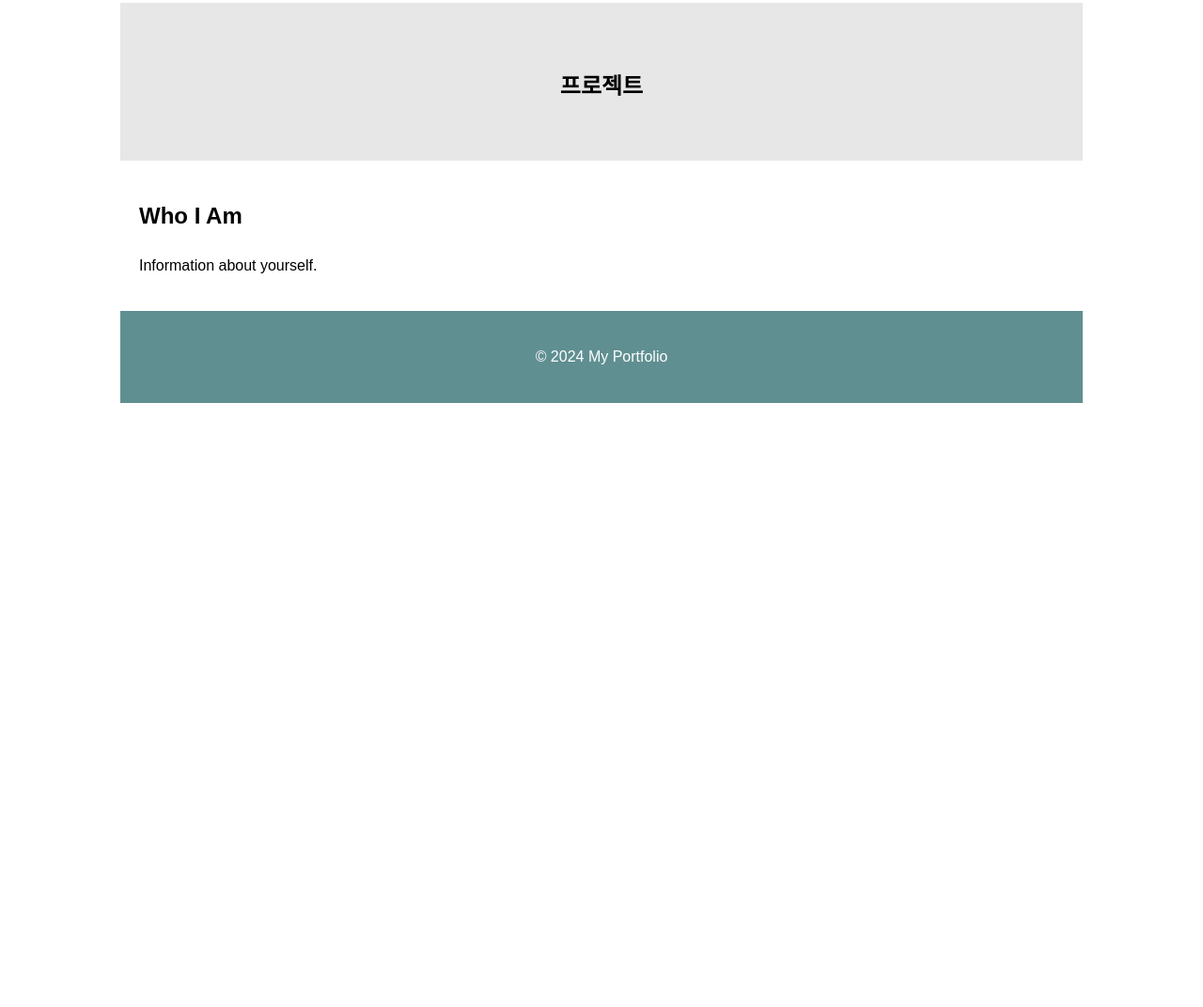
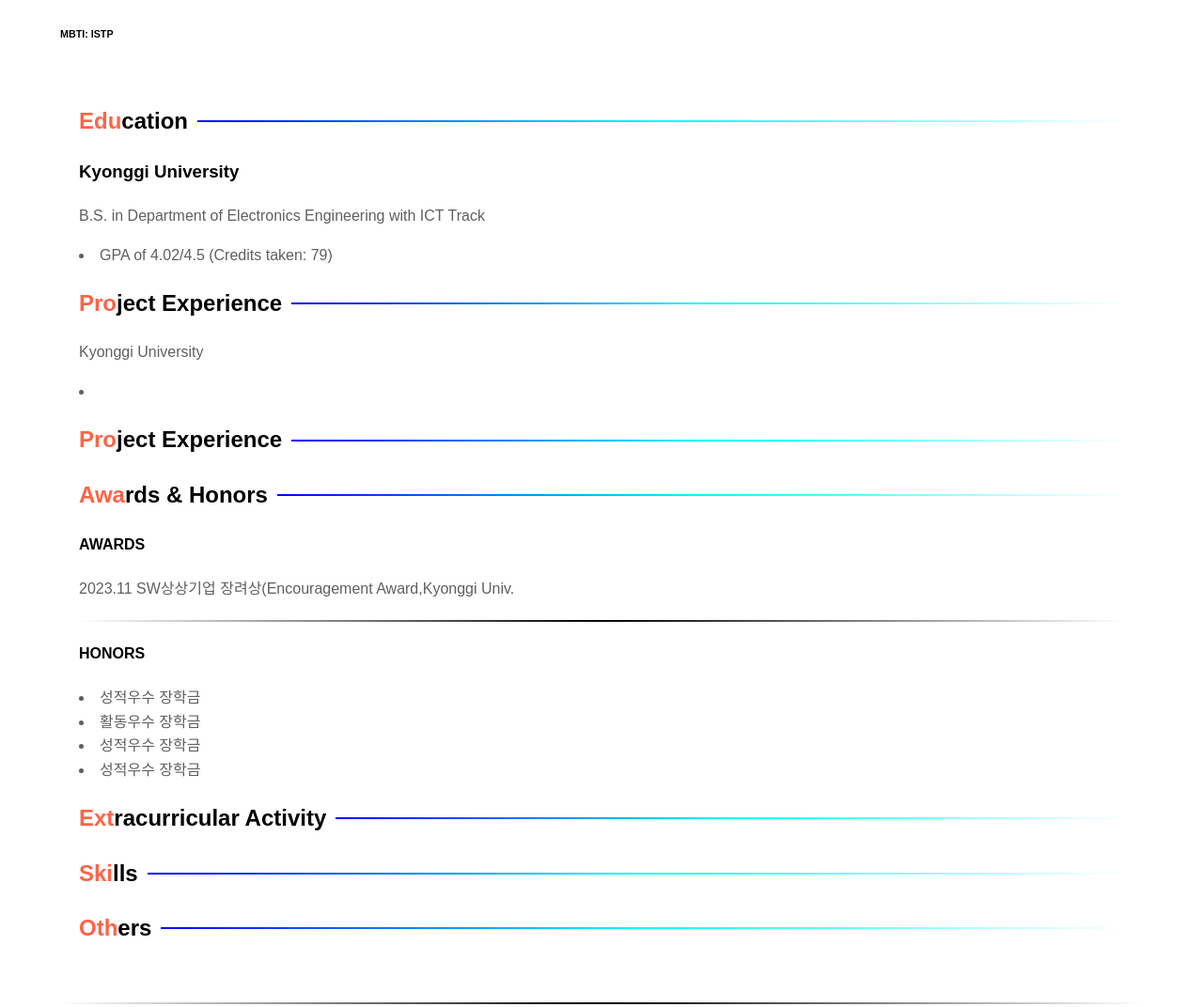
Before and after one commit to AutoCorrelation/AutoCorrelation.github.io, a plain HTML site: page index.html in a window 1280 px wide. Shown: the part 395-1467 px from the top of the page at 94% size. Before the commit the page ends 824 px from the top, so only its background shows below. Drawn offline with Linux system fonts and the light colour scheme; a script that the page names is missing.

Commit message:
update css and html

```diff
--- a/css/base.css
+++ b/css/base.css
@@ -1,7 +1,7 @@
 /* base.css */
 body {
     font-family: Arial, sans-serif;
-    margin: 0 10% 0 10%;
+    margin: 0 5% 0 5%;
     padding: 0;
     line-height: 1.6;
 }
--- a/css/layout.css
+++ b/css/layout.css
@@ -24,7 +24,7 @@ header ul li a {
 
 header,
 footer {
-    background: #0e555aa8;
+    background: #007474;
     color: white;
     padding: 20px 0;
     text-align: center;
--- a/css/sections.css
+++ b/css/sections.css
@@ -1,12 +1,23 @@
 /* sections.css */
 section {
     padding: 20px;
+}
+
+section p{
+    color: rgb(95, 95, 95);
 }
 
 .profile {
     padding: 10px 0;
     background: white;
 
+}
+
+.long-divider {
+    border: 0;
+    height: 2px; /* Border height */
+    background: linear-gradient(to right, #fff, #000, #fff); /* Gradient effect */
+    margin: 20px 0; /* Spacing around the divider */
 }
 
 .profile img {
@@ -17,9 +28,15 @@ section {
     display: block;
     float: left;
     margin: 0 20px 20px 10px; /* 오른쪽과 아래쪽에 여백 추가 */
-    border: 3px solid #c52727; /* 테두리 추가 */
+    border: 3px solid #00ffff; /* 테두리 추가 */
+}
+section li{
+    color: rgb(95, 95, 95);
 }
 
+section span {
+    color: #ff6347; /* Use your desired color here */
+}
 
 .profile h1 {
     text-align: center;
@@ -34,6 +51,8 @@ section {
     text-align: center;
     /* margin-top: 3px; */
 }
+
+
 
 .projects {
     background: #e7e7e7;
@@ -54,3 +73,17 @@ section {
 .contact p {
     text-align: center;
 }
+
+section h2 {
+    position: relative;
+    display: flex;
+    align-items: center;
+}
+
+section h2::after {
+    content: "";
+    flex-grow: 1;
+    height: 2px; /* Border height */
+    background: linear-gradient(to right, #00f, #00ffff, #fff); /*Gradient effect*/
+    margin-left: 10px; /* Adjust the spacing between the text and the divider */
+}
--- a/index.html
+++ b/index.html
@@ -29,22 +29,35 @@
         <p>📱(+82) 10-2107-7455 | 📧myhome722@kyonggi.ac.kr</p>
         <p><a href="https://github.com/AutoCorrelation">github.com/AutoCorrelation</a> | <a
                 href="https://AutoCorrelation.github.io">AutoCorrelation.github.io</a></p>
-                <p><a href="https://youtu.be/W3I3kAg2J7w">3Blue1Brown Speech</a></p>
+        <p><a href="https://youtu.be/W3I3kAg2J7w">3Blue1Brown Speech</a></p>
     </div>
 
-    <div class="projects">
-        <div class="container">
-            <h2>프로젝트</h2>
-            <!-- 프로젝트 세부사항 -->
-        </div>
-    </div>
-
-
+    <h6>MBTI: ISTP</h6>
 
     <section id="about">
-        <h2>Who I Am</h2>
-        <p>Information about yourself.</p>
+        <h2> <span class="highlight">Edu</span>cation </h2>
+        <h3>Kyonggi University</h3>
+        <p>B.S. in Department of Electronics Engineering with ICT Track</p>
+        <li> GPA of 4.02/4.5 (Credits taken: 79)</li>
+        <h2> <span>Pro</span>ject Experience</h2>
+        <p>Kyonggi University</p>
+        <li></li>
+        <h2> <span>Pro</span>ject Experience</h2>
+        <h2> <span>Awa</span>rds & Honors</h2>
+        <h4>AWARDS</h4>
+        <p>2023.11 SW상상기업 장려상(Encouragement Award,Kyonggi Univ.</p>
+        <hr class="long-divider">
+        <h4>HONORS</h4>
+        <li>성적우수 장학금</li>
+        <li>활동우수 장학금</li>
+        <li>성적우수 장학금</li>
+        <li>성적우수 장학금</li>
+        <h2> <span>Ext</span>racurricular Activity</h2>
+        <h2> <span>Ski</span>lls</h2>
+        <h2> <span>Oth</span>ers</h2>
+
     </section>
+    <hr class="long-divider">
 
     <footer>
         <p>&copy; 2024 My Portfolio</p>
```
